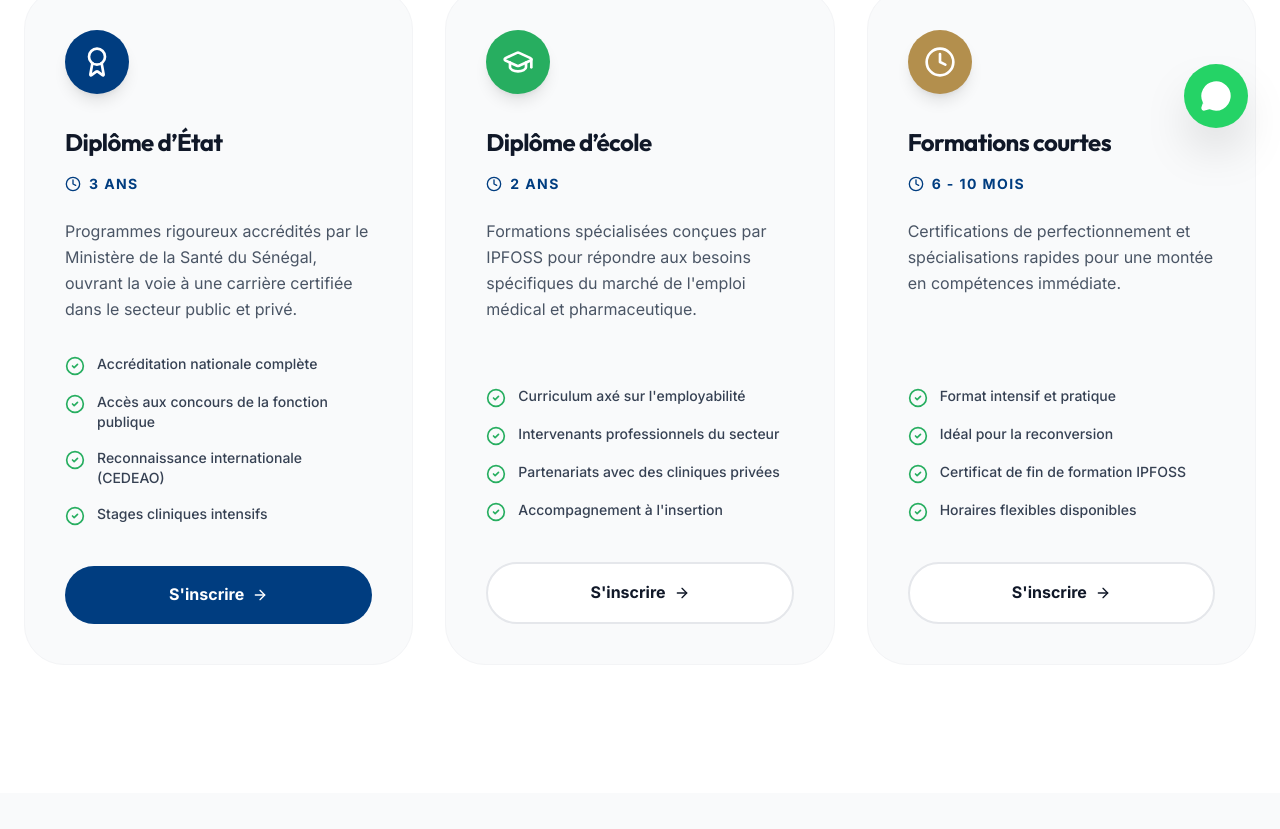
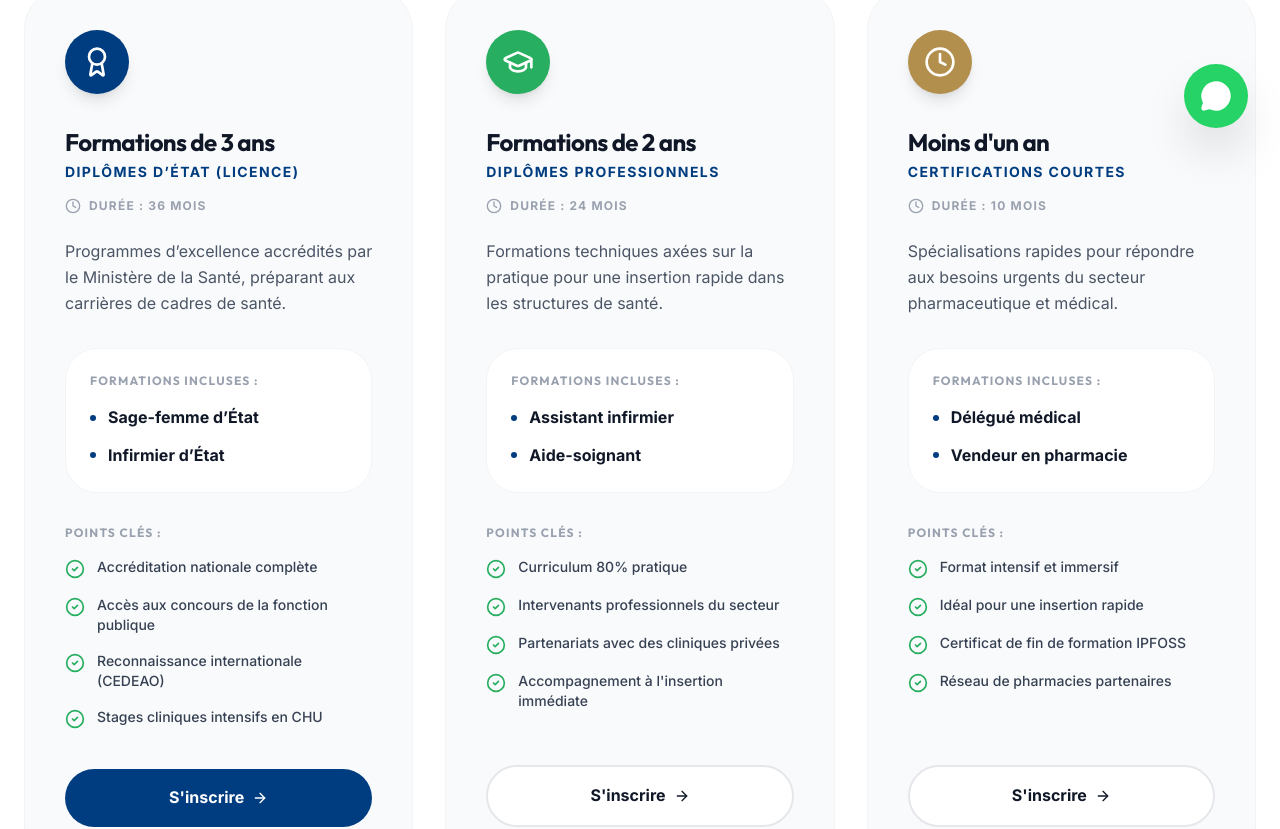
Before and after one commit to Ahamed19i/ipfoss-sante, a React (Vite) app: page /programmes in a window 1280 px wide. Shown: the part 640-1469 px from the top of the page. Built offline with nearby package versions, Linux system fonts and the light colour scheme; no server answers; the database is empty.

Commit message:
gros mise à jour v2

```diff
--- a/src/App.tsx
+++ b/src/App.tsx
@@ -1,4 +1,3 @@
-
 import { BrowserRouter as Router, Routes, Route } from 'react-router-dom';
 import { AuthProvider } from './hooks/useAuth';
 import ProtectedRoute from './components/ProtectedRoute';
@@ -26,7 +25,6 @@ import AuditLogs from './pages/Admin/AuditLogs';
 import AdminLayout from './pages/Admin/AdminLayout';
 import ErrorBoundary from './components/ErrorBoundary';
 import VisitTracker from './components/VisitTracker';
-import ScrollNavigation from './components/ScrollNavigation';
 import { useEffect } from 'react';
 import { useLocation } from 'react-router-dom';
 
@@ -46,7 +44,6 @@ export default function App() {
       <AuthProvider>
         <Router>
           <VisitTracker />
-          <ScrollNavigation />
           <ScrollToTop />
           <Routes>
             {/* Public Routes */}
--- a/src/components/Footer.tsx
+++ b/src/components/Footer.tsx
@@ -16,9 +16,10 @@ const footerLinks = [
   {
     title: 'Formations',
     links: [
-      { name: 'Soins Infirmiers', path: '/formations#infirmiers' },
-      { name: 'Santé Publique', path: '/formations#sante-publique' },
-      { name: 'Biomédecine', path: '/formations#biomedecine' },
+      { name: 'Sage-femme d’État', path: '/formations#3-ans' },
+      { name: 'Infirmier d’État', path: '/formations#3-ans' },
+      { name: 'Assistant infirmier', path: '/formations#2-ans' },
+      { name: 'Délégué médical', path: '/formations#moins-1-an' },
     ],
   },
   {
--- a/src/components/Navbar.tsx
+++ b/src/components/Navbar.tsx
@@ -23,9 +23,9 @@ const navLinks = [
     name: 'Programmes',
     path: '/programmes',
     dropdown: [
-      { name: 'Diplôme d’État', path: '/programmes#etat' },
-      { name: 'Diplôme d’école', path: '/programmes#ecole' },
-      { name: 'Formations courtes', path: '/programmes#courtes' },
+      { name: 'Formations de 3 ans', path: '/programmes#3-ans' },
+      { name: 'Formations de 2 ans', path: '/programmes#2-ans' },
+      { name: 'Formations de moins d\'un an', path: '/programmes#moins-1-an' },
     ]
   },
   { name: 'Admissions', path: '/admissions' },
--- a/src/pages/Formations.tsx
+++ b/src/pages/Formations.tsx
@@ -5,7 +5,7 @@ import SectionHeading from '../components/SectionHeading';
 import Hero from '../components/Hero';
 import { db } from '../lib/firebase';
 import { collection, getDocs, addDoc, serverTimestamp, query, orderBy } from 'firebase/firestore';
-import { HeartPulse, Microscope, Activity, ShieldCheck, ArrowRight, Clock, GraduationCap, Briefcase, Download, X, Send, Mail, Phone, User } from 'lucide-react';
+import { HeartPulse, Microscope, Activity, ShieldCheck, ArrowRight, Clock, GraduationCap, Briefcase, Download, X, Send, Mail, Phone, User, Award } from 'lucide-react';
 import { Link } from 'react-router-dom';
 import ReactMarkdown from 'react-markdown';
 
@@ -25,9 +25,9 @@ interface Formation {
 }
 
 const categories = [
-  { id: 'infirmiers', name: 'Soins Infirmiers', icon: HeartPulse },
-  { id: 'biomedecine', name: 'Sciences Biomédicales', icon: Microscope },
-  { id: 'sante-publique', name: 'Santé Publique', icon: Activity },
+  { id: '3-ans', name: 'Formations de 3 ans', icon: Award, description: 'Diplômes d’État (Licence) homologués par le Ministère de la Santé.' },
+  { id: '2-ans', name: 'Formations de 2 ans', icon: GraduationCap, description: 'Diplômes Professionnels pour une insertion rapide dans le secteur de la santé.' },
+  { id: 'moins-1-an', name: 'Moins d\'un an', icon: Clock, description: 'Certifications courtes et spécialisations intensives en 10 mois.' },
 ];
 
 export default function Formations() {
@@ -152,10 +152,10 @@ export default function Formations() {
   return (
     <div className="pt-10">
       <Hero
-        title="Formations en Soins Infirmiers et Santé"
-        subtitle="Découvrez nos programmes d'excellence homologués par l'État du Sénégal pour devenir un professionnel de santé qualifié."
+        title="Nos Parcours de Formation"
+        subtitle="Une offre académique diversifiée et structurée pour répondre aux exigences du secteur de la santé au Sénégal."
         image="https://images.unsplash.com/photo-1551076805-e1869033e561?auto=format&fit=crop&q=80&w=2070"
-        badge="Formations Médicales au Sénégal"
+        badge="Excellence Académique IPFOSS"
       />
 
       {/* Categories Navigation */}
@@ -188,10 +188,21 @@ export default function Formations() {
 
               return (
                 <div key={cat.id} id={cat.id} className="scroll-mt-48">
-                  <SectionHeading
-                    title={cat.name}
-                    subtitle={`Découvrez nos programmes spécialisés en ${cat.name.toLowerCase()}.`}
-                  />
+                  <div className="relative mb-16 rounded-[3rem] overflow-hidden p-12 md:p-20 bg-gray-900 text-white shadow-2xl">
+                    <div className="absolute top-0 right-0 w-1/2 h-full opacity-10">
+                      <cat.icon className="w-full h-full -rotate-12 translate-x-1/4 translate-y-1/4" />
+                    </div>
+                    <div className="relative z-10 max-w-2xl">
+                      <div className="flex items-center gap-4 mb-6">
+                        <div className="w-12 h-12 bg-medical-blue rounded-xl flex items-center justify-center">
+                          <cat.icon className="w-6 h-6 text-white" />
+                        </div>
+                        <span className="text-xs font-bold uppercase tracking-[0.3em] text-medical-blue">Pôle d'Excellence</span>
+                      </div>
+                      <h2 className="text-4xl md:text-6xl font-display font-bold mb-6">{cat.name}</h2>
+                      <p className="text-xl text-white/70 leading-relaxed">{cat.description}</p>
+                    </div>
+                  </div>
                   <div className="grid grid-cols-1 lg:grid-cols-2 gap-12">
                     {catFormations.map((program, i) => (
                       <motion.div
--- a/src/pages/Home.tsx
+++ b/src/pages/Home.tsx
@@ -1,6 +1,5 @@
-
 import { motion } from 'motion/react';
-import { ArrowRight, CheckCircle2, Users, Award, Building2, Stethoscope, HeartPulse, Microscope, Activity, GraduationCap, Calendar } from 'lucide-react';
+import { ArrowRight, CheckCircle2, Users, Award, Building2, Stethoscope, HeartPulse, Microscope, Activity, GraduationCap, Calendar, Clock } from 'lucide-react';
 import { Link } from 'react-router-dom';
 import SectionHeading from '../components/SectionHeading';
 
@@ -13,22 +12,22 @@ const stats = [
 
 const programs = [
   {
-    title: 'Soins Infirmiers',
-    description: 'Développez les compétences techniques et humaines indispensables pour une prise en charge optimale des patients.',
-    icon: HeartPulse,
-    color: 'bg-green-500',
+    title: 'Diplômes d’État (3 ans)',
+    description: 'Devenez Sage-femme ou Infirmier d’État avec nos programmes d’excellence accrédités.',
+    icon: Award,
+    color: 'bg-medical-blue',
   },
   {
-    title: 'Sciences Biomédicales',
-    description: 'Explorez les fondements biologiques de la santé et participez aux innovations diagnostiques de demain.',
-    icon: Microscope,
-    color: 'bg-purple-500',
+    title: 'Diplômes Pro (2 ans)',
+    description: 'Formations d\'Assistant Infirmier et d\'Aide-soignant pour une insertion rapide.',
+    icon: GraduationCap,
+    color: 'bg-health-green',
   },
   {
-    title: 'Santé Publique',
-    description: 'Apprenez à concevoir, gérer et évaluer des programmes de santé à l\'échelle des populations.',
-    icon: Activity,
-    color: 'bg-orange-500',
+    title: 'Certifications (< 1 an)',
+    description: 'Spécialisez-vous en tant que Délégué Médical ou Vendeur en Pharmacie en 10 mois.',
+    icon: Clock,
+    color: 'bg-academic-gold',
   },
 ];
 
--- a/src/pages/Programmes.tsx
+++ b/src/pages/Programmes.tsx
@@ -5,45 +5,60 @@ import SectionHeading from '../components/SectionHeading';
 
 const programs = [
   {
-    id: 'etat',
-    title: 'Diplôme d’État',
-    description: 'Programmes rigoureux accrédités par le Ministère de la Santé du Sénégal, ouvrant la voie à une carrière certifiée dans le secteur public et privé.',
-    duration: '3 ans',
+    id: '3-ans',
+    title: 'Formations de 3 ans',
+    subtitle: 'Diplômes d’État (Licence)',
+    description: 'Programmes d’excellence accrédités par le Ministère de la Santé, préparant aux carrières de cadres de santé.',
+    duration: '36 mois',
     icon: Award,
     color: 'bg-medical-blue',
+    formations: [
+      'Sage-femme d’État',
+      'Infirmier d’État'
+    ],
     features: [
       'Accréditation nationale complète',
       'Accès aux concours de la fonction publique',
       'Reconnaissance internationale (CEDEAO)',
-      'Stages cliniques intensifs'
+      'Stages cliniques intensifs en CHU'
     ]
   },
   {
-    id: 'ecole',
-    title: 'Diplôme d’école',
-    description: 'Formations spécialisées conçues par IPFOSS pour répondre aux besoins spécifiques du marché de l\'emploi médical et pharmaceutique.',
-    duration: '2 ans',
+    id: '2-ans',
+    title: 'Formations de 2 ans',
+    subtitle: 'Diplômes Professionnels',
+    description: 'Formations techniques axées sur la pratique pour une insertion rapide dans les structures de santé.',
+    duration: '24 mois',
     icon: GraduationCap,
     color: 'bg-health-green',
+    formations: [
+      'Assistant infirmier',
+      'Aide-soignant'
+    ],
     features: [
-      'Curriculum axé sur l\'employabilité',
+      'Curriculum 80% pratique',
       'Intervenants professionnels du secteur',
       'Partenariats avec des cliniques privées',
-      'Accompagnement à l\'insertion'
+      'Accompagnement à l\'insertion immédiate'
     ]
   },
   {
-    id: 'courtes',
-    title: 'Formations courtes',
-    description: 'Certifications de perfectionnement et spécialisations rapides pour une montée en compétences immédiate.',
-    duration: '6 - 10 mois',
+    id: 'moins-1-an',
+    title: 'Moins d\'un an',
+    subtitle: 'Certifications Courtes',
+    description: 'Spécialisations rapides pour répondre aux besoins urgents du secteur pharmaceutique et médical.',
+    duration: '10 mois',
     icon: Clock,
     color: 'bg-academic-gold',
+    formations: [
+      'Délégué médical',
+      'Vendeur en pharmacie'
+    ],
     features: [
-      'Format intensif et pratique',
-      'Idéal pour la reconversion',
+      'Format intensif et immersif',
+      'Idéal pour une insertion rapide',
       'Certificat de fin de formation IPFOSS',
-      'Horaires flexibles disponibles'
+      'Réseau de pharmacies partenaires'
     ]
   }
 ];
@@ -64,10 +79,10 @@ export default function Programmes() {
             animate={{ opacity: 1, y: 0 }}
           >
             <h1 className="text-4xl md:text-6xl font-display font-bold text-white mb-6">
-              Nos Programmes d'Excellence
+              Nos Programmes & Diplômes
             </h1>
             <p className="text-xl text-white/80 max-w-3xl mx-auto leading-relaxed">
-              Découvrez une structure académique conçue pour transformer votre passion pour la santé en une carrière solide et respectée.
+              Une organisation claire par durée d'études pour vous aider à choisir le parcours qui correspond à vos ambitions professionnelles.
             </p>
           </motion.div>
         </div>
@@ -84,22 +99,37 @@ export default function Programmes() {
               whileInView={{ opacity: 1, y: 0 }}
               viewport={{ once: true }}
               transition={{ delay: i * 0.1 }}
-              className="bg-gray-50 rounded-[2.5rem] p-10 border border-gray-100 flex flex-col h-full hover:shadow-xl transition-all group"
+              className="bg-gray-50 rounded-[2.5rem] p-10 border border-gray-100 flex flex-col h-full hover:shadow-xl transition-all group scroll-mt-32"
             >
               <div className={`w-16 h-16 ${program.color} rounded-2xl flex items-center justify-center text-white mb-8 shadow-lg group-hover:scale-110 transition-transform`}>
                 <program.icon className="w-8 h-8" />
               </div>
 
-              <h2 className="text-2xl font-display font-bold text-gray-900 mb-4">{program.title}</h2>
-              <div className="flex items-center gap-2 text-medical-blue font-bold text-sm mb-6 uppercase tracking-widest">
-                <Clock className="w-4 h-4" /> {program.duration}
+              <h2 className="text-2xl font-display font-bold text-gray-900 mb-1">{program.title}</h2>
+              <p className="text-medical-blue font-bold text-sm mb-4 uppercase tracking-widest">{program.subtitle}</p>
+
+              <div className="flex items-center gap-2 text-gray-400 font-bold text-xs mb-6 uppercase tracking-widest">
+                <Clock className="w-4 h-4" /> Durée : {program.duration}
               </div>
 
-              <p className="text-gray-600 mb-8 leading-relaxed flex-grow">
+              <p className="text-gray-600 mb-8 leading-relaxed">
                 {program.description}
               </p>
 
-              <div className="space-y-4 mb-10">
+              <div className="mb-8 p-6 bg-white rounded-2xl border border-gray-100">
+                <h4 className="text-xs font-bold text-gray-400 uppercase tracking-widest mb-4">Formations incluses :</h4>
+                <ul className="space-y-3">
+                  {program.formations.map((f, idx) => (
+                    <li key={idx} className="flex items-center gap-3 text-gray-900 font-bold">
+                      <div className="w-1.5 h-1.5 rounded-full bg-medical-blue" />
+                      {f}
+                    </li>
+                  ))}
+                </ul>
+              </div>
+
+              <div className="space-y-4 mb-10 flex-grow">
+                <h4 className="text-xs font-bold text-gray-400 uppercase tracking-widest mb-4">Points clés :</h4>
                 {program.features.map((feature, idx) => (
                   <div key={idx} className="flex items-start gap-3">
                     <CheckCircle2 className="w-5 h-5 text-health-green shrink-0 mt-0.5" />
@@ -111,7 +141,7 @@ export default function Programmes() {
               <Link
                 to="/admissions#formulaire"
                 className={`w-full py-4 rounded-2xl font-bold text-center transition-all flex items-center justify-center gap-2 ${
-                  program.id === 'etat' ? 'bg-medical-blue text-white hover:bg-blue-900' : 'bg-white border-2 border-gray-200 text-gray-900 hover:border-medical-blue hover:text-medical-blue'
+                  program.id === '3-ans' ? 'bg-medical-blue text-white hover:bg-blue-900' : 'bg-white border-2 border-gray-200 text-gray-900 hover:border-medical-blue hover:text-medical-blue'
                 }`}
               >
                 S'inscrire <ArrowRight className="w-4 h-4" />
```
Also changed, not shown: src/components/ScrollNavigation.tsx (deleted, +0 -70 lines), 1 other file (tests, documents, lock files or other folders).
